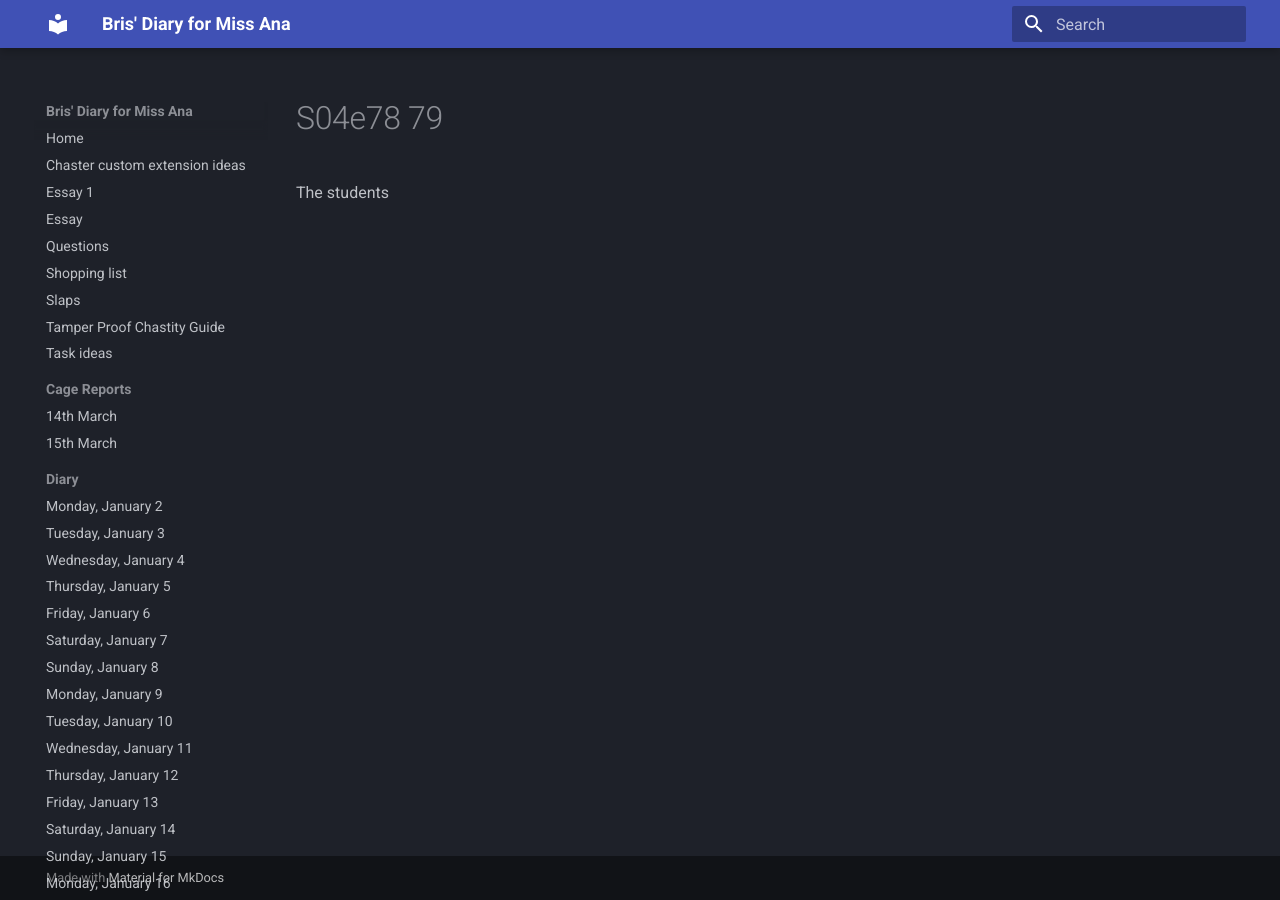
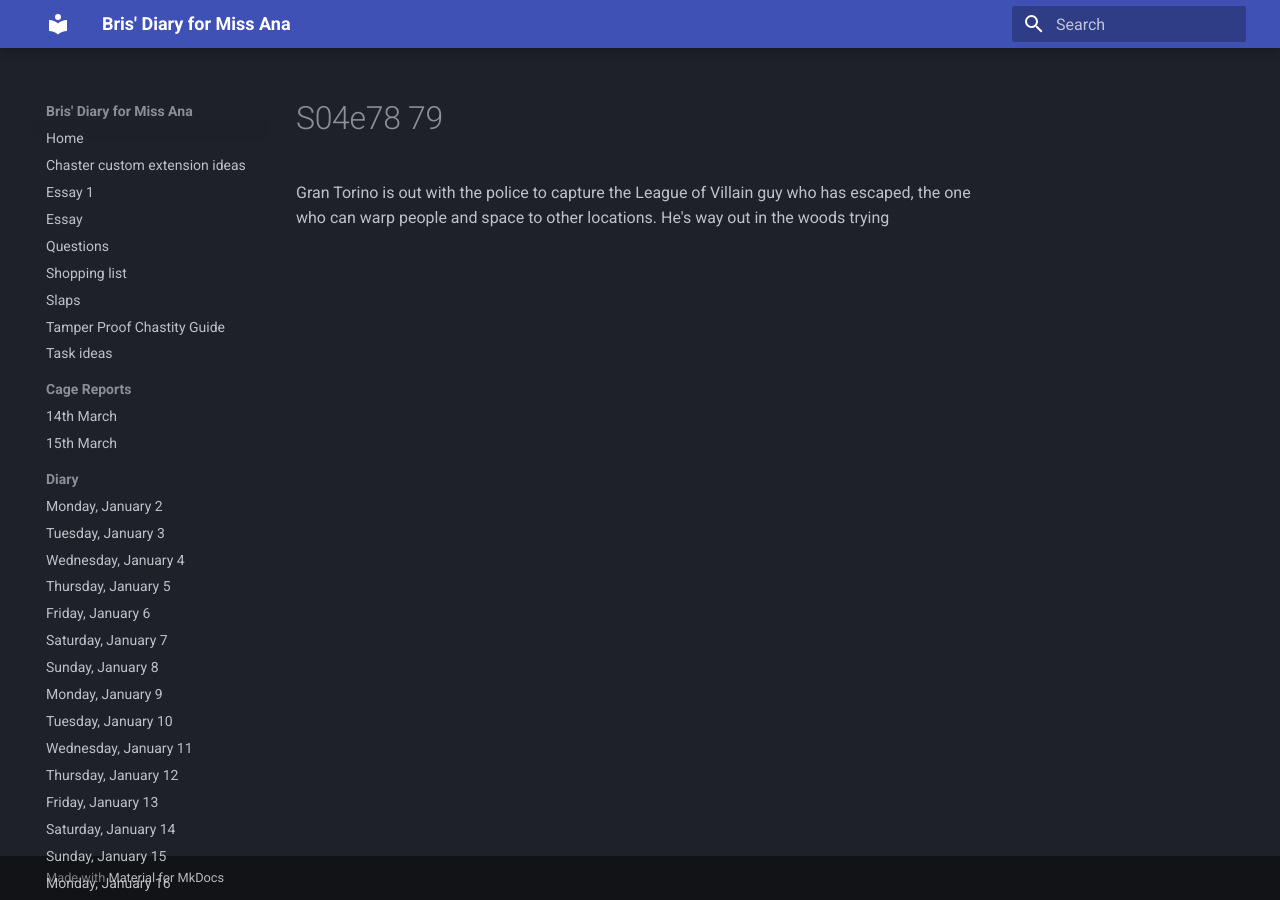
Before and after one commit to bris00/DFMA, an MkDocs documentation site: the page built from diary/Series/My Hero Academia/s04e78-79.md, in a window 1280 px wide. Built offline with MkDocs 1.6.1 and Material for MkDocs 9.7.7, drawn with Linux system fonts in a browser that asks for light colours.

Commit message:
vault backup: 2023-03-29 06:08:27
Affected files:
diary/Series/My Hero Academia/s04e78-79.md

```diff
--- a/diary/Series/My Hero Academia/s04e78-79.md
+++ b/diary/Series/My Hero Academia/s04e78-79.md
@@ -1 +1 @@
-The students
+Gran Torino is out with the police to capture the League of Villain guy who has escaped, the one who can warp people and space to other locations. He's way out in the woods trying
```
